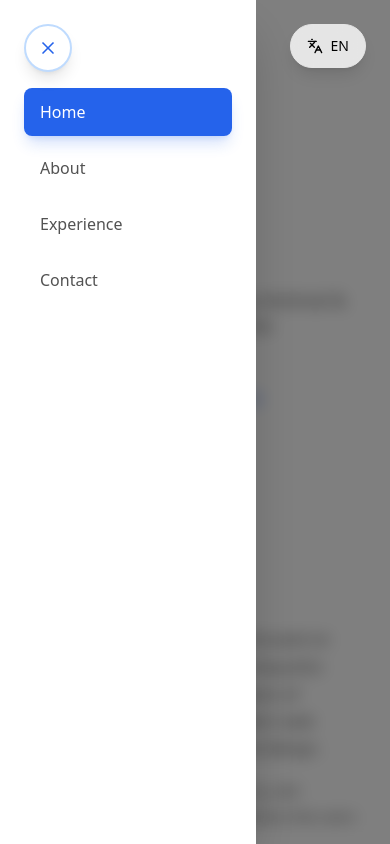
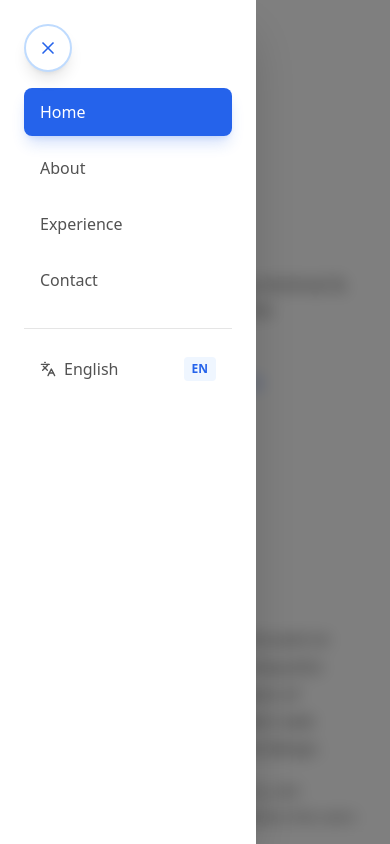
Before and after one commit to tomSample/cv-bento, a Next.js app: page /en in a window 390 px wide. Both pictures are taken after a click on the button "Toggle menu". Shown: the top 844 px of the page. Built offline with nearby package versions, Linux system fonts and the light colour scheme.

Commit message:
détails hover sur des boutons

```diff
--- a/src/components/language-switcher.tsx
+++ b/src/components/language-switcher.tsx
@@ -17,10 +17,10 @@ export function LanguageSwitcher() {
   return (
     <button
       onClick={toggleLocale}
-      className="fixed top-6 right-6 z-50 flex items-center gap-2 px-4 py-2 min-h-[44px] rounded-full bg-white/80 backdrop-blur-md border border-gray-200 hover:border-gray-300 hover:bg-white transition-all shadow-lg focus-visible:ring-2 focus-visible:ring-black focus-visible:outline-none"
-      aria-label="Toggle language"
+      className="hidden md:flex fixed top-6 right-6 z-50 items-center gap-2 px-4 py-2 min-h-[44px] rounded-full bg-white/80 backdrop-blur-md border border-gray-200 hover:border-gray-300 hover:bg-white transition-all shadow-lg focus-visible:ring-2 focus-visible:ring-black focus-visible:outline-none cursor-pointer"
+      aria-label={`Changer de langue vers ${currentLocale === 'en' ? 'Français' : 'English'}`}
     >
-      <Languages className="w-4 h-4" />
+      <Languages className="w-4 h-4" aria-hidden="true" />
       <span className="text-sm font-medium uppercase">{currentLocale}</span>
     </button>
   );
--- a/src/components/minimal-portfolio.tsx
+++ b/src/components/minimal-portfolio.tsx
@@ -63,7 +63,7 @@ export function MinimalPortfolio() {
     <div ref={containerRef} className="min-h-screen bg-white">
 
       {/* Hero Section */}
-      <section id="hero" className="min-h-[60vh] md:min-h-screen flex items-center justify-center px-6 md:px-12 pt-12 md:pt-0">
+      <section id="hero" className="min-h-[60vh] md:min-h-screen flex items-center justify-center px-6 md:px-12 pt-4 md:pt-0">
         <motion.div
           initial={{ opacity: 0, y: 20 }}
           animate={{ opacity: 1, y: 0 }}
@@ -486,8 +486,7 @@ export function MinimalPortfolio() {
                   whileInView={{ opacity: 1, y: 0 }}
                   transition={{ duration: prefersReducedMotion ? 0 : 0.4, delay: prefersReducedMotion ? 0 : idx * 0.1 }}
                   viewport={{ once: true }}
-                  whileHover={prefersReducedMotion ? {} : { y: -8, scale: 1.02 }}
-                  className={`group bg-white border-2 ${colorScheme.border} rounded-2xl p-6 hover:shadow-xl transition-all cursor-pointer`}
+                  className={`group bg-white border-2 ${colorScheme.border} rounded-2xl p-6 transition-all cursor-pointer`}
                   aria-label={`Voir le projet ${project.title}`}
                 >
                   <div className={`w-12 h-12 ${colorScheme.bgLight} rounded-xl flex items-center justify-center mb-4 ${colorScheme.bg} group-hover:scale-110 transition-transform`}>
@@ -636,7 +635,7 @@ export function MinimalPortfolio() {
                   <button
                     type="submit"
                     disabled={formStatus === 'sending'}
-                    className="w-full px-8 py-4 min-h-[44px] bg-blue-600 text-white rounded-lg font-medium hover:bg-blue-700 transition-colors shadow-lg shadow-blue-600/20 hover:shadow-xl hover:shadow-blue-600/30 disabled:opacity-50 disabled:cursor-not-allowed focus-visible:ring-2 focus-visible:ring-blue-600 focus-visible:ring-offset-2 focus-visible:outline-none inline-flex items-center justify-center gap-2"
+                    className="w-full px-8 py-4 min-h-[44px] bg-blue-600 text-white rounded-lg font-medium hover:bg-blue-700 transition-colors shadow-lg shadow-blue-600/20 hover:shadow-xl hover:shadow-blue-600/30 disabled:opacity-50 disabled:cursor-not-allowed focus-visible:ring-2 focus-visible:ring-blue-600 focus-visible:ring-offset-2 focus-visible:outline-none inline-flex items-center justify-center gap-2 cursor-pointer"
                     aria-label={formStatus === 'sending' ? t('contact.form.sending') : t('contact.form.submit')}
                   >
                     {formStatus === 'sending' ? (
--- a/src/components/navigation.tsx
+++ b/src/components/navigation.tsx
@@ -1,9 +1,11 @@
 'use client';
 
 import { useEffect, useState } from 'react';
-import { Menu, X } from 'lucide-react';
+import { Menu, X, Languages } from 'lucide-react';
 import { motion, AnimatePresence } from 'framer-motion';
 import { useTranslations } from 'next-intl';
+import { useParams } from 'next/navigation';
+import { useRouter } from '@/i18n/routing';
 
 const navItems = [
   { id: 'hero', labelKey: 'nav.home' },
@@ -14,9 +16,18 @@ const navItems = [
 
 export function Navigation() {
   const t = useTranslations();
+  const params = useParams();
+  const router = useRouter();
+  const currentLocale = params.locale as string;
   const [scrollProgress, setScrollProgress] = useState(0);
   const [activeSection, setActiveSection] = useState('');
   const [mobileMenuOpen, setMobileMenuOpen] = useState(false);
+
+  const toggleLocale = () => {
+    const newLocale = currentLocale === 'en' ? 'fr' : 'en';
+    router.replace('/', { locale: newLocale });
+    setMobileMenuOpen(false);
+  };
 
   useEffect(() => {
     const handleScroll = () => {
@@ -133,6 +144,25 @@ export function Navigation() {
                     {t(item.labelKey)}
                   </button>
                 ))}
+
+                {/* Language Switcher in Mobile Menu */}
+                <div className="mt-4 pt-4 border-t border-gray-200">
+                  <button
+                    onClick={toggleLocale}
+                    className="w-full flex items-center justify-between px-4 py-3 rounded-lg text-gray-600 hover:bg-blue-50 hover:text-blue-600 transition-all duration-300 min-h-[44px] focus-visible:ring-2 focus-visible:ring-blue-600 focus-visible:outline-none"
+                    aria-label={`Changer de langue vers ${currentLocale === 'en' ? 'Français' : 'English'}`}
+                  >
+                    <div className="flex items-center gap-2">
+                      <Languages className="w-4 h-4" aria-hidden="true" />
+                      <span className="font-medium">
+                        {currentLocale === 'en' ? 'English' : 'Français'}
+                      </span>
+                    </div>
+                    <span className="text-xs uppercase font-semibold px-2 py-1 bg-blue-50 text-blue-600 rounded">
+                      {currentLocale}
+                    </span>
+                  </button>
+                </div>
               </div>
             </motion.div>
           </motion.div>
```
